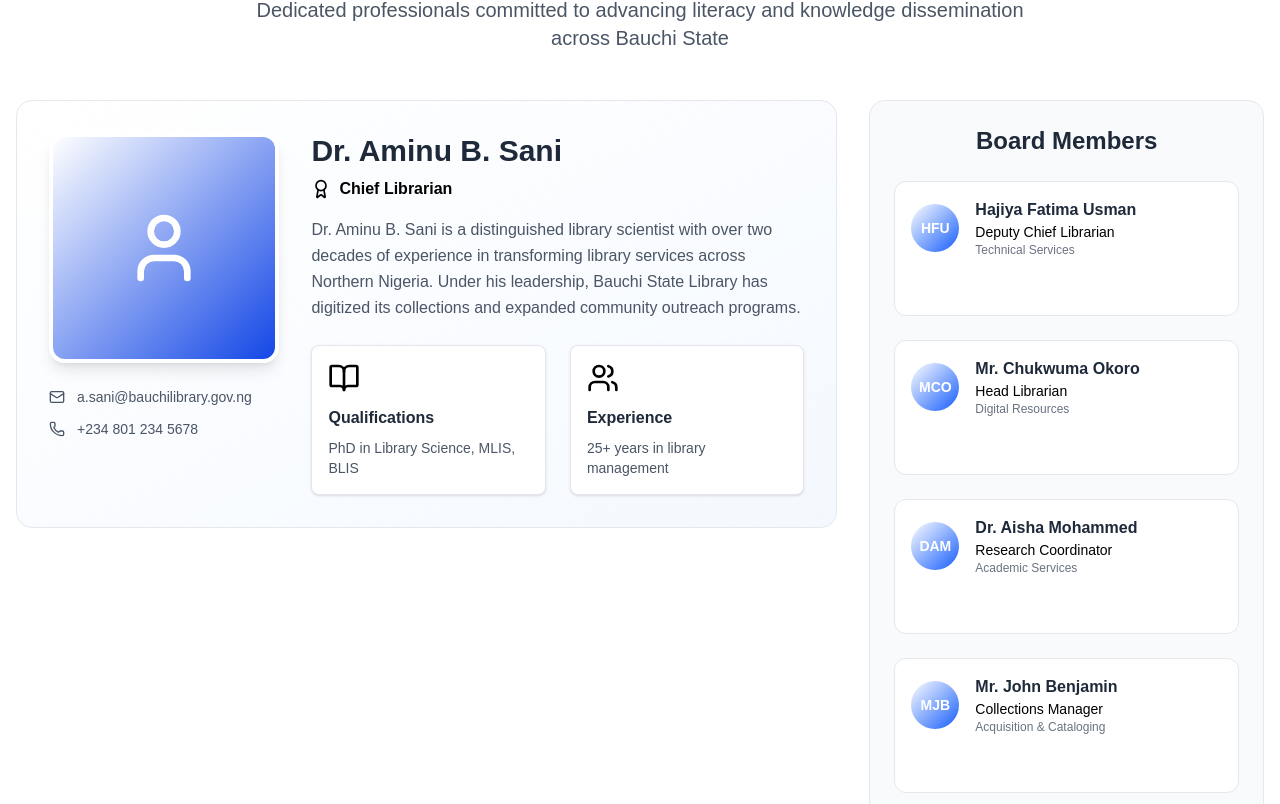
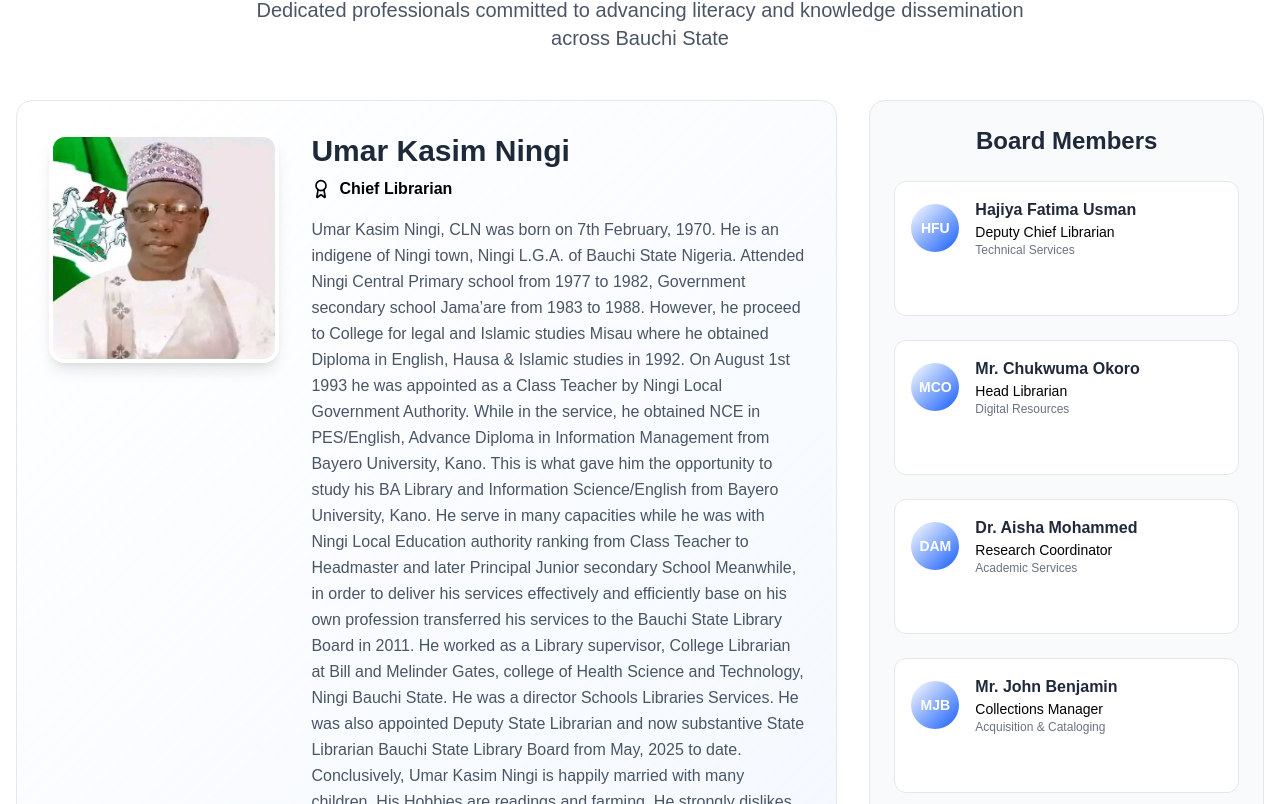
Before and after one commit to victoryohanna/bauchi-state-library, a Next.js app: page / in a window 1280 px wide. Shown: the part 1736-2540 px from the top of the page. Built offline with nearby package versions, Linux system fonts and the light colour scheme.

Commit message:
add images

```diff
--- a/src/components/BoardMembers.tsx
+++ b/src/components/BoardMembers.tsx
@@ -1,16 +1,20 @@
-import { User, Mail, Phone, Award, BookOpen, Users } from "lucide-react";
-
+import Image from "next/image"
+import { Mail, Phone, Award,  Users } from "lucide-react";
+import librarian from "@/assets/images/librarian.jpg";
 const boardMembers = [
   {
-    name: "Dr. Aminu B. Sani",
+    name: "Umar Kasim Ningi ",
     position: "Chief Librarian",
     department: "Library Administration",
-    image: "/images/chief-librarian.jpg",
+    image: librarian,
     email: "a.sani@bauchilibrary.gov.ng",
     phone: "+234 801 234 5678",
     qualifications: "PhD in Library Science, MLIS, BLIS",
     experience: "25+ years in library management",
-    bio: "Dr. Aminu B. Sani is a distinguished library scientist with over two decades of experience in transforming library services across Northern Nigeria. Under his leadership, Bauchi State Library has digitized its collections and expanded community outreach programs.",
+    bio: `Umar Kasim Ningi, CLN was born on 7th February, 1970. He is an indigene of Ningi town, Ningi L.G.A. of Bauchi State Nigeria. Attended Ningi Central Primary school from 1977 to 1982, Government secondary school Jama’are from 1983 to 1988. However, he proceed to College for legal and Islamic studies Misau where he obtained Diploma in English, Hausa & Islamic studies in 1992. On August 1st 1993 he was appointed as a Class Teacher by Ningi Local Government Authority. While in the service, he obtained NCE in PES/English, Advance Diploma in Information Management from Bayero University, Kano.  This is what gave him the opportunity to study his BA Library and Information Science/English from Bayero University, Kano. He serve in many capacities while he was with Ningi Local Education authority ranking from Class Teacher to Headmaster and later Principal Junior secondary School \
+Meanwhile, in order to deliver his services effectively and efficiently base on his own profession transferred his services to the Bauchi State Library Board in 2011. He worked as a Library supervisor, College Librarian at Bill and Melinder Gates, college of Health Science and Technology, Ningi Bauchi State. He was a director Schools Libraries Services. He was also appointed Deputy State Librarian and now substantive State Librarian Bauchi State Library Board from May, 2025 to date. \
+Conclusively, Umar Kasim Ningi is happily married with many children. His Hobbies are readings and farming. He strongly dislikes arrogancy and lateness.
+`,
   },
   {
     name: "Hajiya Fatima Usman",
@@ -83,14 +87,18 @@ export default function BoardMembers() {
                     <div className="w-full aspect-square rounded-2xl overflow-hidden border-4 border-white shadow-lg">
                       {/* Placeholder for image */}
                       <div className="w-full h-full bg-linear-to-br from-primary to-blue-700 flex items-center justify-center text-white">
-                        <User className="h-20 w-20" />
+                        <Image
+                          src={chiefLibrarian.image}
+                          alt="Bauchi State Library Interior"
+                          className="w-full h-full object-cove"
+                        />
                       </div>
                     </div>
                     <div className="absolute inset-0 bg-accent/20 rounded-2xl opacity-0 group-hover:opacity-100 transition duration-300"></div>
                   </div>
 
                   {/* Quick Contact */}
-                  <div className="mt-6 space-y-3">
+                  {/* <div className="mt-6 space-y-3">
                     <div className="flex items-center text-gray-600">
                       <Mail className="h-4 w-4 mr-3" />
                       <span className="text-sm">{chiefLibrarian.email}</span>
@@ -99,7 +107,7 @@ export default function BoardMembers() {
                       <Phone className="h-4 w-4 mr-3" />
                       <span className="text-sm">{chiefLibrarian.phone}</span>
                     </div>
-                  </div>
+                  </div> */}
                 </div>
 
                 {/* Chief Librarian Details */}
@@ -118,7 +126,7 @@ export default function BoardMembers() {
                   </div>
 
                   {/* Qualifications and Experience */}
-                  <div className="grid sm:grid-cols-2 gap-6">
+                  {/* <div className="grid sm:grid-cols-2 gap-6">
                     <div className="bg-white rounded-lg p-4 border border-gray-200 shadow-sm">
                       <BookOpen className="h-8 w-8 text-primary mb-3" />
                       <h4 className="font-semibold text-gray-800 mb-2">
@@ -137,7 +145,7 @@ export default function BoardMembers() {
                         {chiefLibrarian.experience}
                       </p>
                     </div>
-                  </div>
+                  </div> */}
                 </div>
               </div>
             </div>
--- a/src/components/Hero.tsx
+++ b/src/components/Hero.tsx
@@ -1,6 +1,6 @@
 import Image from "next/image"
 import { ArrowRight, Users, BookOpen, Clock } from "lucide-react";
-import library1 from "../assets/images/library1.jpeg"
+import library from "@/assets/images/library.jpg"
 
 export default function Hero() {
   return (
@@ -8,7 +8,7 @@ export default function Hero() {
       {/* Background Image with Local Image */}
       <div className="absolute inset-0">
         <Image
-          src={library1}
+          src={library}
           alt="Bauchi State Library Interior"
           className="w-full h-full object-cover"
         />
```
Also changed, not shown: src/assets/images/librarian.jpg (added), src/assets/images/library.jpg (added).
